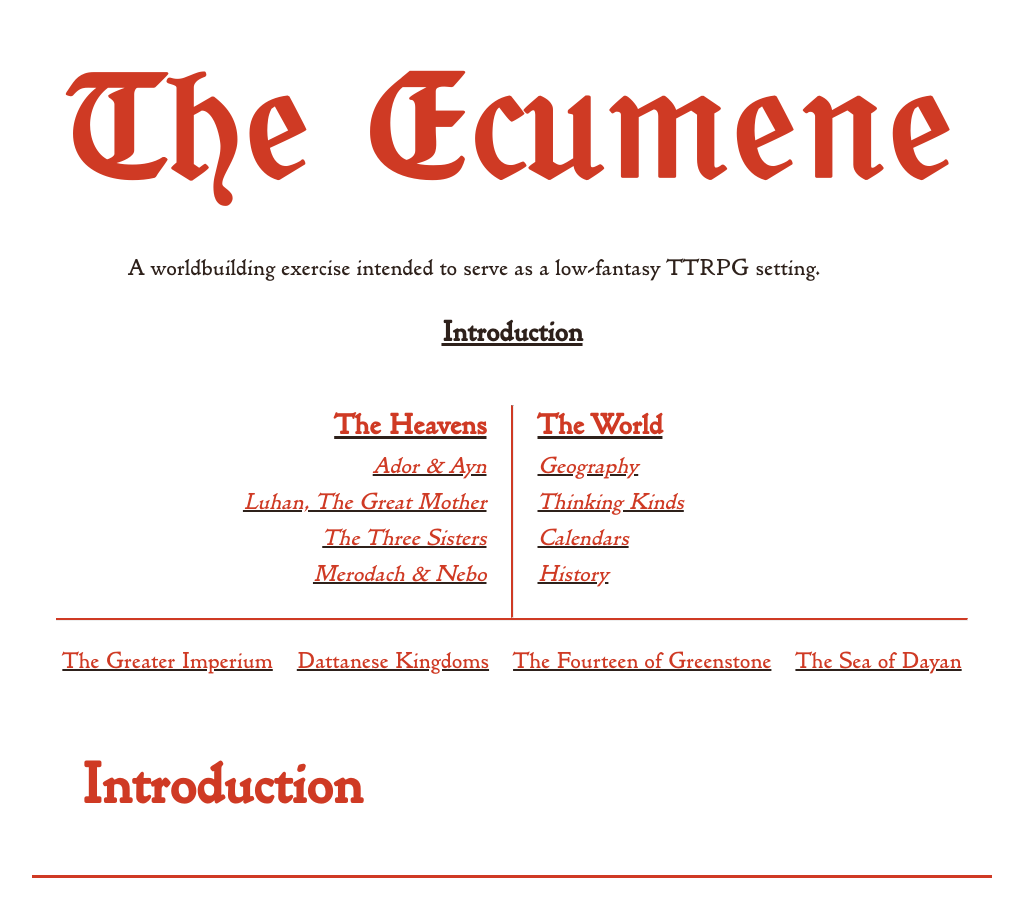
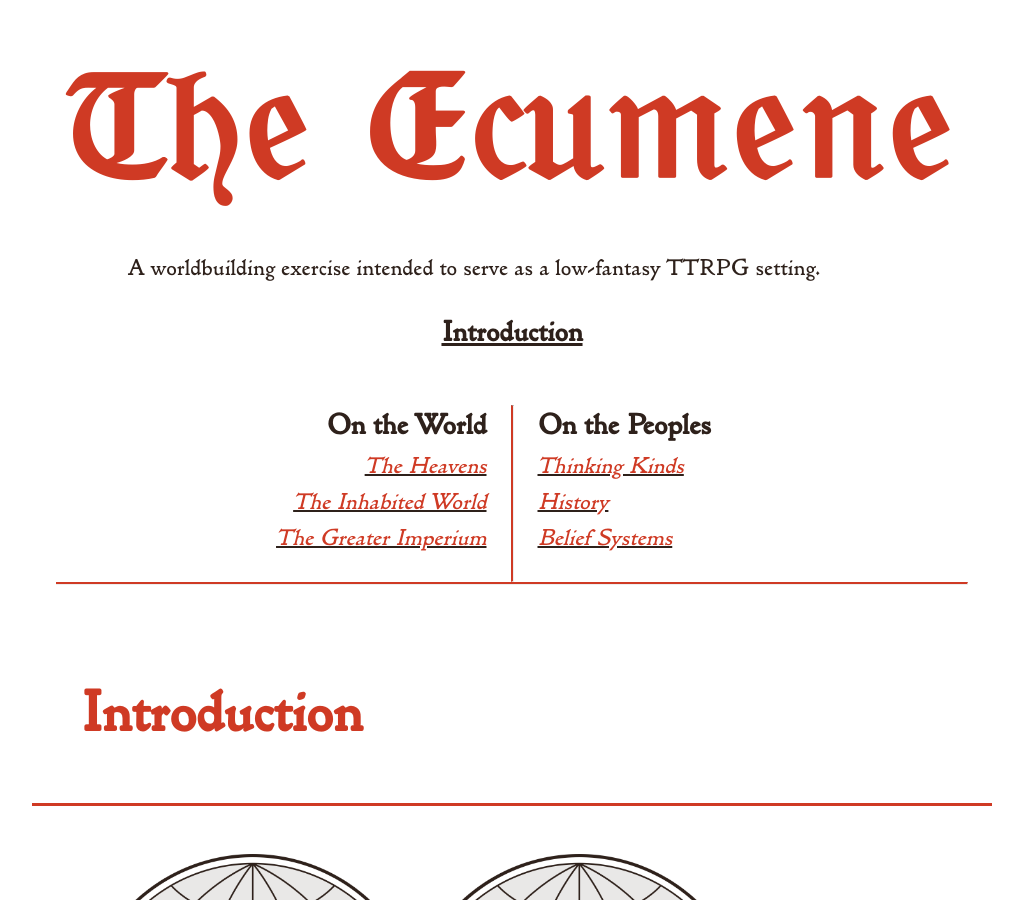
Before and after one commit to kmules1/kmules1.github.io, a Jekyll site: the page built from ecumene/index.md, in a window 1280 px wide and 900 px high. Shown: the whole window, without its empty margins (128-1151 px from the left). Built offline with Jekyll 4.4.1, drawn with Linux system fonts in a browser that asks for light colours.

Commit message:
nav restructuring

```diff
--- a/_data/navigation.yml
+++ b/_data/navigation.yml
@@ -1,27 +1,19 @@
-heavens:
-- title: Ador & Ayn
-  url: /ecumene/heavens/#ador--ayn
-- title: Luhan, The Great Mother
-  url: /ecumene/heavens/#luhan-the-great-mother
-- title: The Three Sisters
-  url: /ecumene/heavens/#the-three-sisters
-- title: Merodach & Nebo
-  url: /ecumene/heavens/#merodach--nebo
 world:
-- title: Geography
-  url: /ecumene/world/#geography
+- title: The Heavens
+  url: /ecumene/heavens
+- title: The Inhabited World
+  url: /ecumene/world
+- title: The Greater Imperium
+  url: /ecumene/greater-imperium
+people:
 - title: Thinking Kinds
-  url: /ecumene/world/#thinking-kinds
+  url: /ecumene/thinking-kinds
+- title: History
+  url: /ecumene/history
+- title: Belief Systems
+  url: /ecumene/beliefs
+reference:
 - title: Calendars
-  url: /ecumene/world/#calendars
-- title: History
-  url: /ecumene/world/#history
-regions:
-- title: The Greater Imperium
-  url: /ecumene/regions/greater-imperium
-- title: Dattanese Kingdoms
-  url:
-- title: The Fourteen of Greenstone
-  url:
-- title: The Sea of Dayan
-  url:
+  url: /ecumene/calendars
+- title: Currency
+  url: /ecumene/currency
--- a/_layouts/ecumene2.html
+++ b/_layouts/ecumene2.html
@@ -51,10 +51,10 @@
 				</section>
 				<section class="left-column">
 					<ul>
-						<li class="{% if "/ecumene/heavens/" == page.url %}active{% endif %}">
-							<a href="/ecumene/heavens/" alt="The Heavens">The Heavens</a>
+						<li>
+							On the World
 							<ul>
-								{% for item in site.data.navigation.heavens %}
+								{% for item in site.data.navigation.world %}
 								<li><a href="{{item.url}}" alt="{{item.title}}">{{item.title}}</a></li>
 								{% endfor %}
 							</ul>
@@ -64,10 +64,10 @@
 				<hr />
 				<section class="right-column">
 					<ul>
-						<li class="{% if "/ecumene/world/" == page.url %}active{% endif %}">
-							<a href="/ecumene/world/" alt="The World">The World</a>
+						<li>
+							On the Peoples
 							<ul>
-								{% for item in site.data.navigation.world %}
+								{% for item in site.data.navigation.people %}
 								<li><a href="{{item.url}}" alt="{{item.title}}">{{item.title}}</a></li>
 								{% endfor %}
 							</ul>
```
